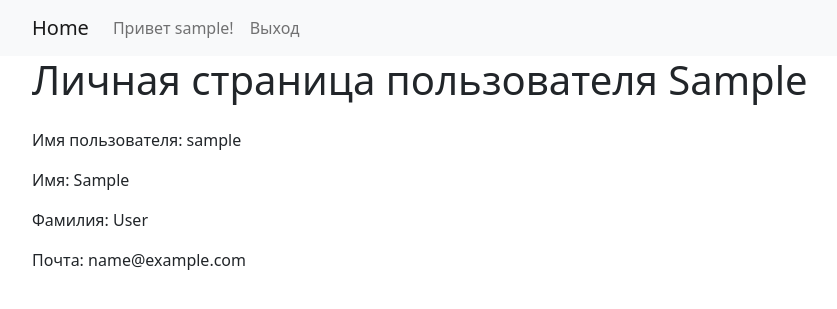
After one commit to romanov-kubanych/Exam8, a Django app: page /login/1/ in a window 1280 px wide. The commit adds this page. Shown: the top 309 px of the page, without its empty margins (50-887 px from the left). Run offline with Django 4.2, Linux system fonts and the light colour scheme; the visitor is signed in with stand-in values (Sample User, id 1); data comes from the database, SQL or seed files in the repository.

Commit message:
Реализовал частично страницу пользователя

```diff
--- /dev/null
+++ b/accounts/templates/user_detail.html
@@ -0,0 +1,26 @@
+{% extends 'base.html' %}
+{% block nav %}
+{#    {% if user_obj == user %}#}
+{#        <li class="nav-item">#}
+{#            <a class="nav-link" href="{% url 'accounts:update' %}">Редактирвоать профиль</a>#}
+{#        </li>#}
+{#        <li class="nav-item">#}
+{#            <a class="nav-link" href="{% url 'accounts:change_password' %}">Сменить пароль</a>#}
+{#        </li>#}
+{#    {% endif %}#}
+{% endblock nav %}
+
+{% block content %}
+    <h1 class="mb-4">Личная страница пользователя {{ user_obj.first_name }}</h1>
+    <p>Имя пользователя: {{ user_obj.username }}</p>
+    <p>Имя: {{ user_obj.first_name }}</p>
+    <p>Фамилия: {{ user_obj.last_name }}</p>
+    <p>Почта: {{ user_obj.email }}</p>
+
+{#    <h2 class="text-center clear mt-5">Статьи автора:</h2>#}
+{#    <div class="mb-5">#}
+{#        {% include 'partial/project_list.html' %}#}
+{#    </div>#}
+
+
+{% endblock %}
--- a/accounts/urls.py
+++ b/accounts/urls.py
@@ -1,7 +1,7 @@
 from django.contrib.auth.views import LoginView, LogoutView
 from django.urls import path
 
-from accounts.views import RegisterView
+from accounts.views import RegisterView, UserDetailView
 
 app_name = 'accounts'
 
@@ -10,4 +10,5 @@ urlpatterns = [
     path('login/', LoginView.as_view(template_name="login.html"), name="login"),
     path('logout/', LogoutView.as_view(), name="logout"),
     path('create/', RegisterView.as_view(), name='create'),
+    path('<int:pk>/', UserDetailView.as_view(), name='detail'),
 ]
--- a/accounts/views.py
+++ b/accounts/views.py
@@ -1,7 +1,8 @@
 from django.contrib.auth import get_user_model, login
+from django.contrib.auth.mixins import LoginRequiredMixin
 from django.shortcuts import redirect
 from django.urls import reverse
-from django.views.generic import CreateView
+from django.views.generic import CreateView, DetailView
 
 from accounts.forms import MyUserCreationForm
 
@@ -25,3 +26,14 @@ class RegisterView(CreateView):
         if not next_url:
             next_url = reverse('webapp:product_index')
         return next_url
+
+
+class UserDetailView(LoginRequiredMixin, DetailView):
+    model = User
+    template_name = 'user_detail.html'
+    context_object_name = 'user_obj'
+
+    def get_context_data(self, **kwargs):
+        context = super().get_context_data(**kwargs)
+        # context["projects"] = self.object.projects_user.all()
+        return context
--- a/webapp/templates/base.html
+++ b/webapp/templates/base.html
@@ -44,9 +44,9 @@
 {#                            <a class="nav-link" href={% url 'accounts:users' %}>Все пользователи</a>#}
 {#                        </li>#}
 {#                    {% endif %}#}
-{#                    <li class="nav-item">#}
-{#                        <a class="nav-link" href="{% url 'accounts:detail' user.pk %}">Привет {{ user.username }}!</a>#}
-{#                    </li>#}
+                    <li class="nav-item">
+                        <a class="nav-link" href="{% url 'accounts:detail' user.pk %}">Привет {{ user.username }}!</a>
+                    </li>
                     <li class="nav-item">
                         <a class="nav-link" href={% url 'accounts:logout' %}?next={{ request.get_full_path }}>Выход</a>
                     </li>
```
